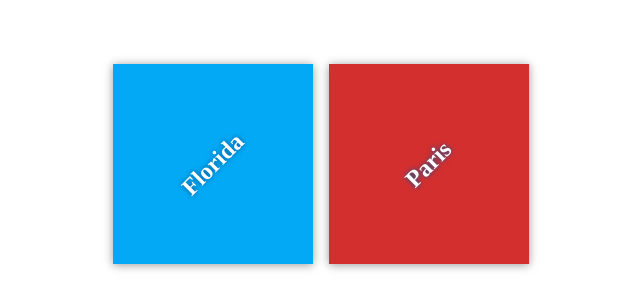
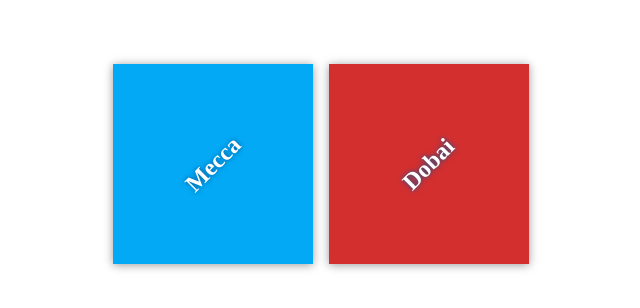
Before and after one commit to htc108/my-travel-plans, a plain HTML site: page index.html in a window 1280 px wide. Shown: the part 236-544 px from the top of the page, 319-959 px from the left. Drawn offline with Linux system fonts and the light colour scheme; files that its build step writes are made by us from their sources.

Commit message:
A best web application that shows the destinations

```diff
--- a/app.css
+++ b/app.css
@@ -46,10 +46,10 @@ transform: rotate(-45deg);
 text-shadow: 0 0 5px #01579b;
 }
 
-#florida {
+#Mecca {
 background-color: #03a9f4;
 }
 
-#paris {
+#Dubai {
 background-color: #d32f2f;
 }
--- a/index.html
+++ b/index.html
@@ -10,12 +10,12 @@
 
 <div class="container">
 <div class="destination-container">
-<div class="destination" id="florida">
-<h2>Florida</h2>
+<div class="destination" id="Mecca">
+<h2>Mecca</h2>
 </div>
 
-<div class="destination" id="paris">
-<h2>Paris</h2>
+<div class="destination" id="Dubai">
+<h2>Dobai</h2>
 </div>
 </div>
 </div>
```
